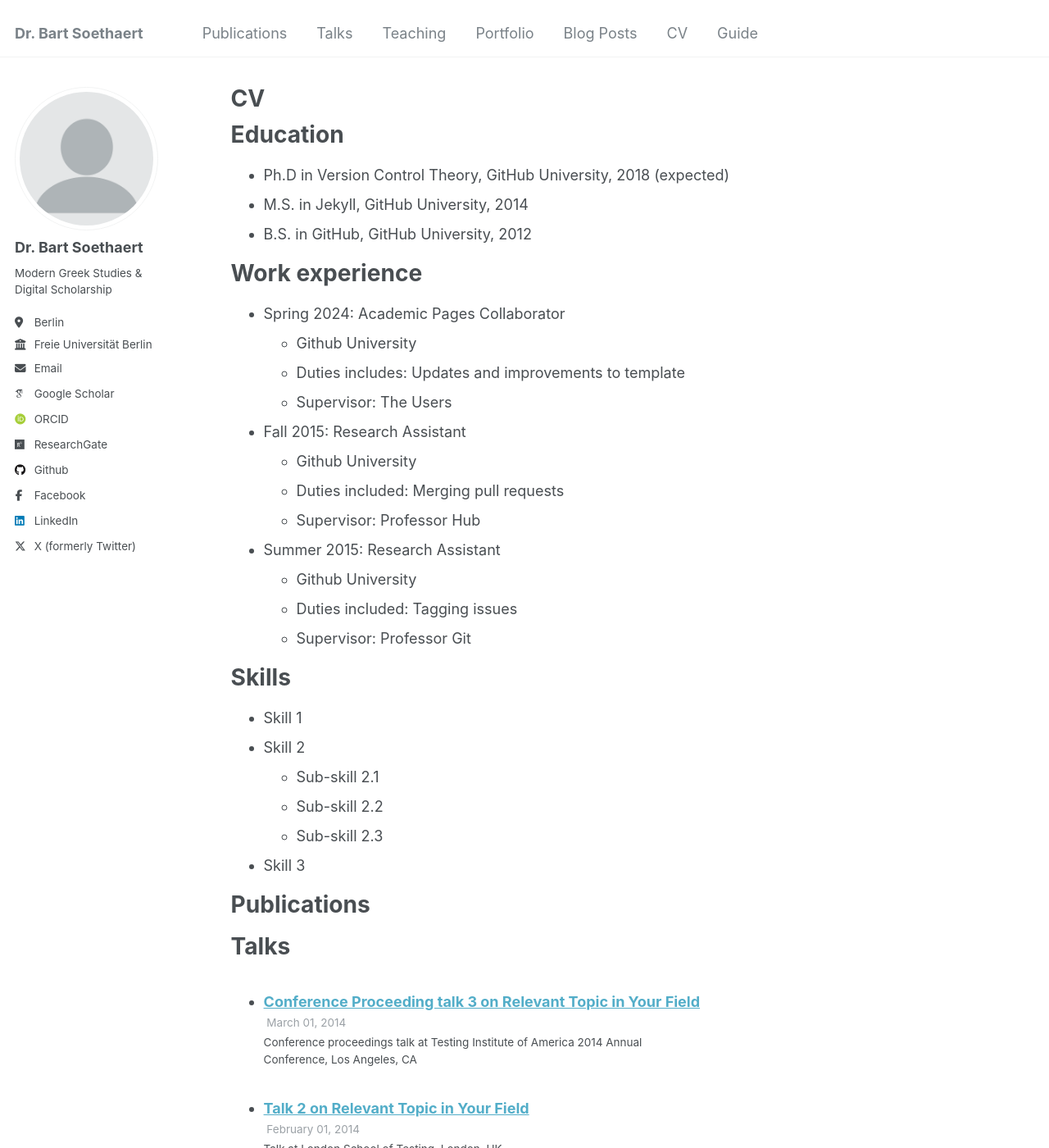
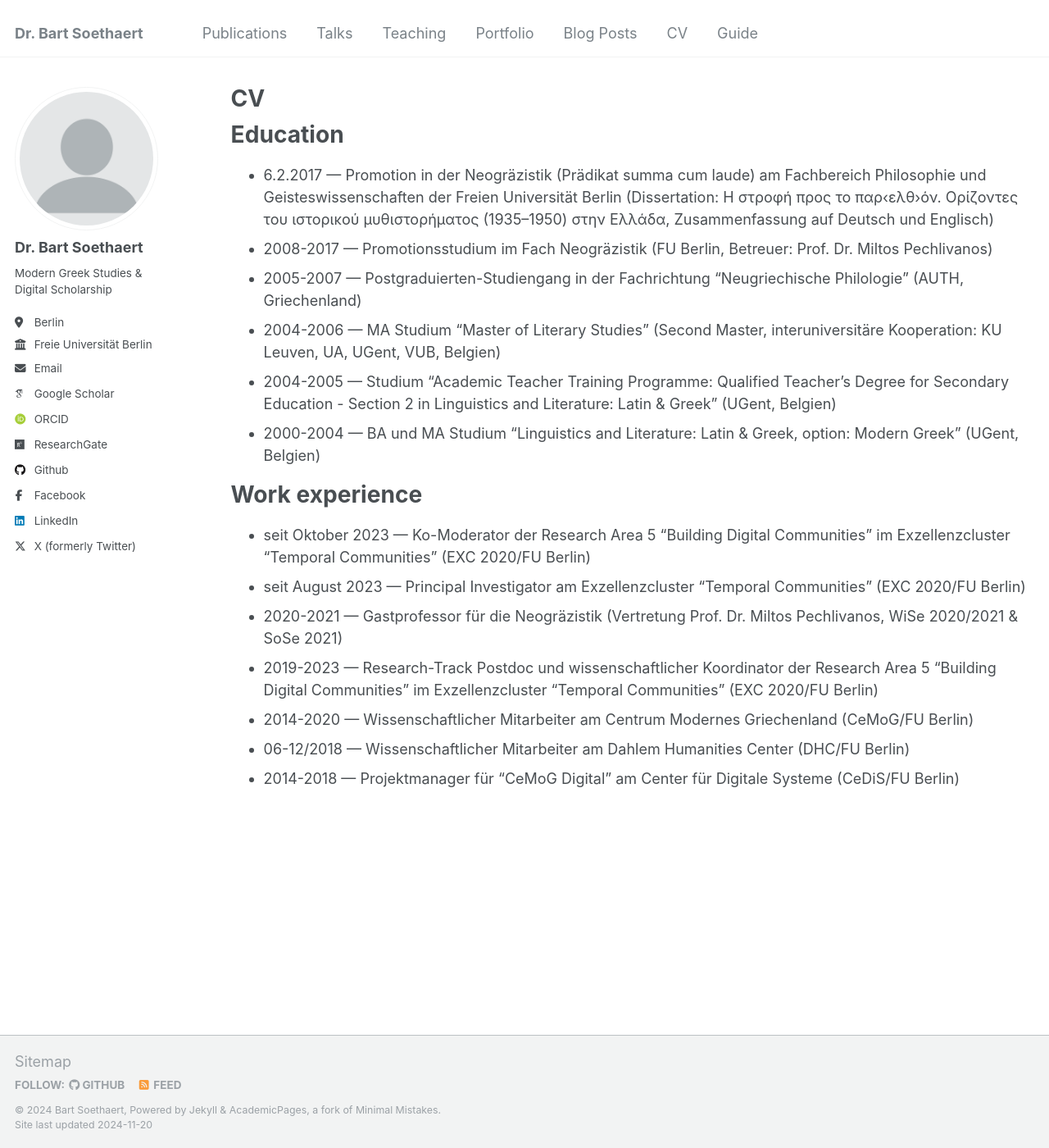
Before and after one commit to bartsoethaert/bartsoethaert.github.io, a Jekyll site: the page built from _pages/cv.md, in a window 1280 px wide and 1400 px high. Shown: the whole window at 82% size. Built offline with Jekyll 4.4.1, drawn with Linux system fonts in a browser that asks for light colours; some web fonts are replaced; some of the changed text lies outside the part shown.

Commit message:
Update cv.md

```diff
--- a/_pages/cv.md
+++ b/_pages/cv.md
@@ -11,54 +11,19 @@ redirect_from:
 
 Education
 ======
-* Ph.D in Version Control Theory, GitHub University, 2018 (expected)
-* M.S. in Jekyll, GitHub University, 2014
-* B.S. in GitHub, GitHub University, 2012
+* 6.2.2017 — Promotion in der Neogräzistik (Prädikat summa cum laude) am Fachbereich Philosophie und Geisteswissenschaften der Freien Universität Berlin (Dissertation: Η στροφή προς το παρ‹ελθ›όν. Ορίζοντες του ιστορικού μυθιστορήματος (1935–1950) στην Ελλάδα, Zusammenfassung auf Deutsch und Englisch)
+* 2008-2017 — Promotionsstudium im Fach Neogräzistik (FU Berlin, Betreuer: Prof. Dr. Miltos Pechlivanos)
+* 2005-2007 — Postgraduierten-Studiengang in der Fachrichtung "Neugriechische Philologie" (AUTH, Griechenland)
+* 2004-2006 — MA Studium "Master of Literary Studies" (Second Master, interuniversitäre Kooperation: KU Leuven, UA, UGent, VUB, Belgien)
+* 2004-2005 — Studium "Academic Teacher Training Programme: Qualified Teacher's Degree for Secondary Education - Section 2 in Linguistics and Literature: Latin & Greek" (UGent, Belgien)
+* 2000-2004 — BA und MA Studium "Linguistics and Literature: Latin & Greek, option: Modern Greek" (UGent, Belgien)
 
 Work experience
 ======
-* Spring 2024: Academic Pages Collaborator
-  * Github University
-  * Duties includes: Updates and improvements to template
-  * Supervisor: The Users
-
-* Fall 2015: Research Assistant
-  * Github University
-  * Duties included: Merging pull requests
-  * Supervisor: Professor Hub
-
-* Summer 2015: Research Assistant
-  * Github University
-  * Duties included: Tagging issues
-  * Supervisor: Professor Git
-
-Skills
-======
-* Skill 1
-* Skill 2
-  * Sub-skill 2.1
-  * Sub-skill 2.2
-  * Sub-skill 2.3
-* Skill 3
-
-Publications
-======
-  <ul>{% for post in site.publications reversed %}
-    {% include archive-single-cv.html %}
-  {% endfor %}</ul>
-
-Talks
-======
-  <ul>{% for post in site.talks reversed %}
-    {% include archive-single-talk-cv.html  %}
-  {% endfor %}</ul>
-
-Teaching
-======
-  <ul>{% for post in site.teaching reversed %}
-    {% include archive-single-cv.html %}
-  {% endfor %}</ul>
-
-Service and leadership
-======
-* Currently signed in to 43 different slack teams
+* seit Oktober 2023 — Ko-Moderator der Research Area 5 "Building Digital Communities" im Exzellenzcluster "Temporal Communities" (EXC 2020/FU Berlin)
+* seit August 2023 — Principal Investigator am Exzellenzcluster "Temporal Communities" (EXC 2020/FU Berlin)
+* 2020-2021 — Gastprofessor für die Neogräzistik (Vertretung Prof. Dr. Miltos Pechlivanos, WiSe 2020/2021 & SoSe 2021)
+* 2019-2023 — Research-Track Postdoc und wissenschaftlicher Koordinator der Research Area 5 "Building Digital Communities" im Exzellenzcluster "Temporal Communities" (EXC 2020/FU Berlin)
+* 2014-2020 — Wissenschaftlicher Mitarbeiter am Centrum Modernes Griechenland (CeMoG/FU Berlin)
+* 06-12/2018 — Wissenschaftlicher Mitarbeiter am Dahlem Humanities Center (DHC/FU Berlin)
+* 2014-2018 — Projektmanager für "CeMoG Digital" am Center für Digitale Systeme (CeDiS/FU Berlin)
```
